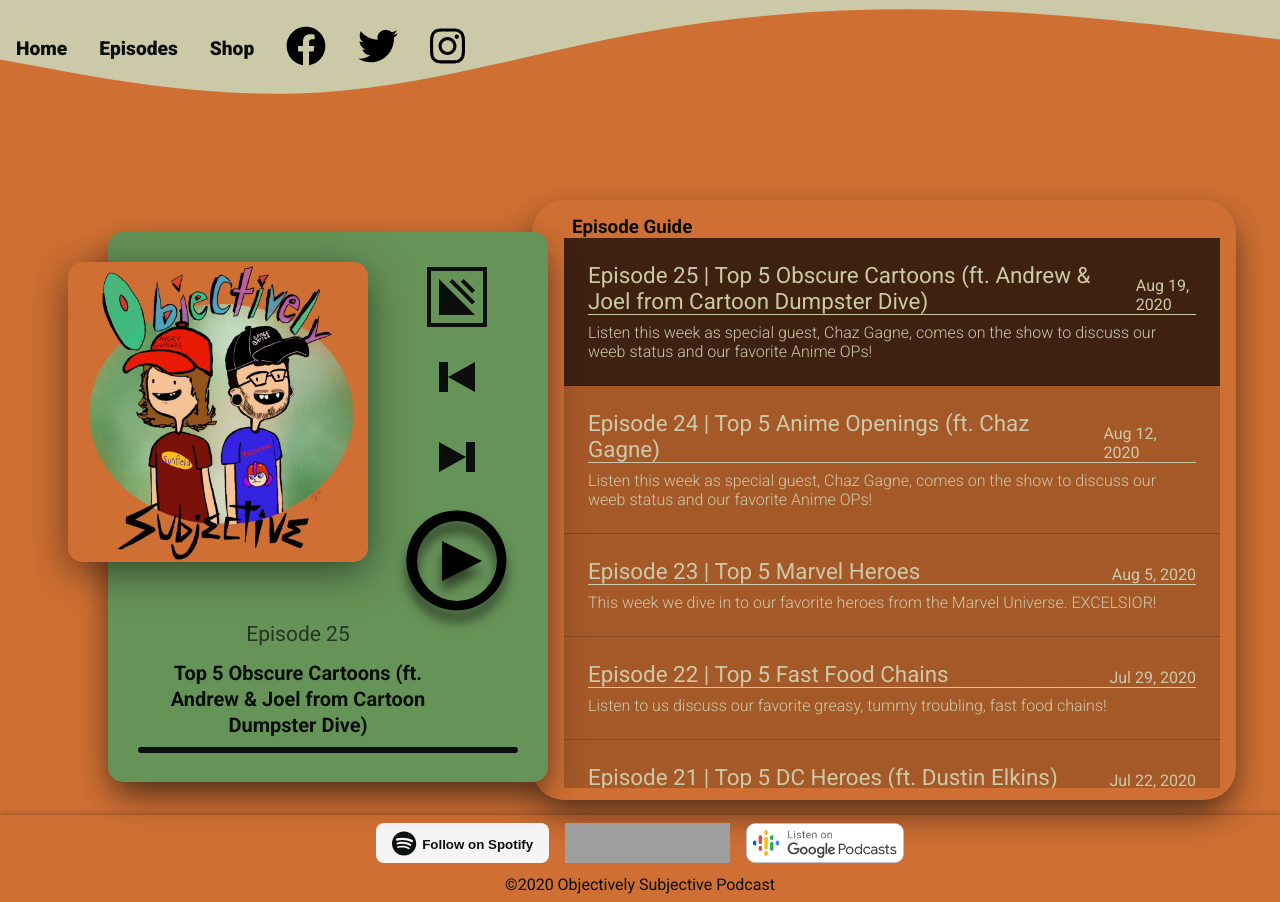
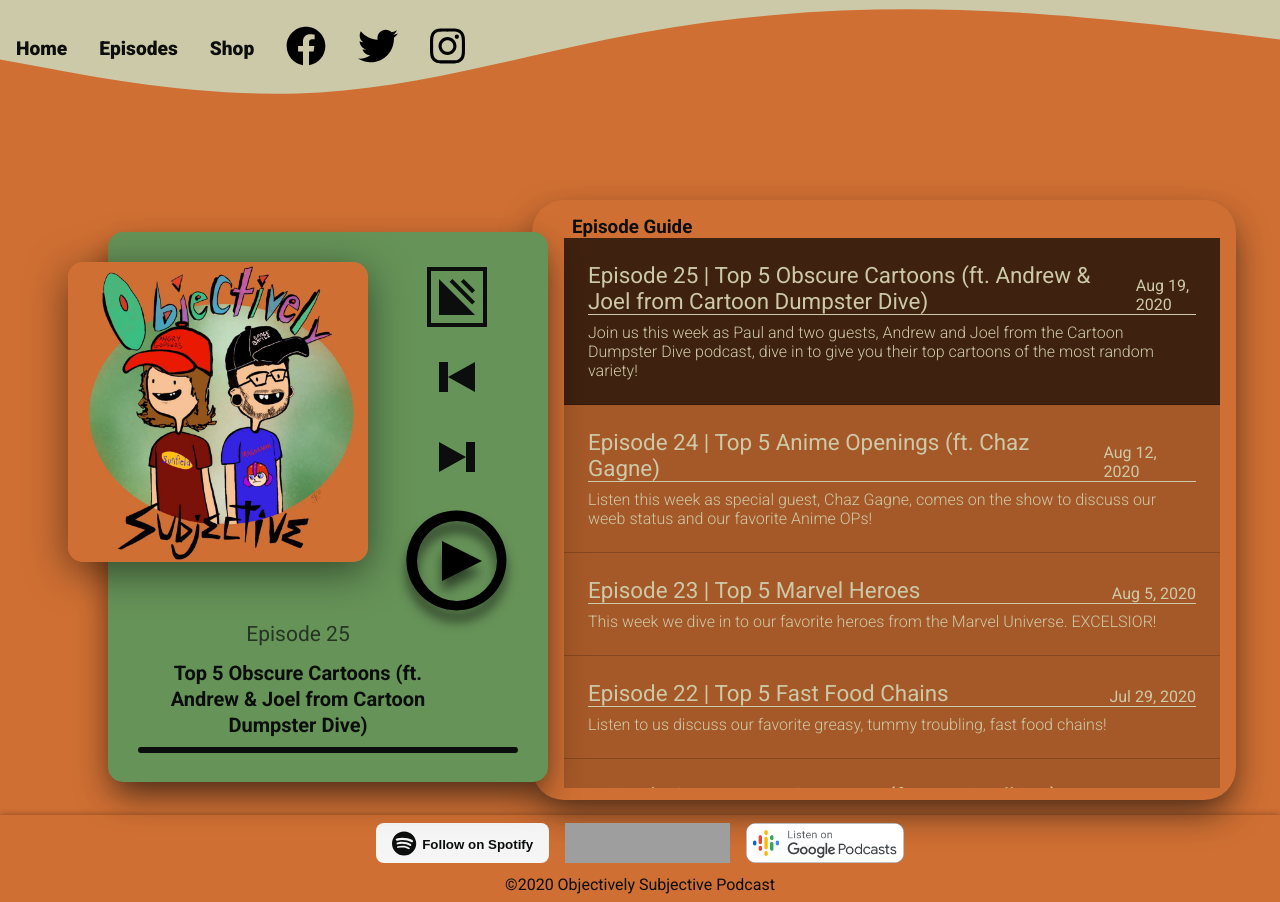
Before and after one commit to ctgagne/objectively-subjective, a Vue app: page /#/episodes in a window 1280 px wide. Built offline with nearby package versions, Linux system fonts and the light colour scheme; no server answers; grey boxes are pictures that could not be loaded.

Commit message:
update synop 8.19

```diff
--- a/src/views/EpisodeGuide.vue
+++ b/src/views/EpisodeGuide.vue
@@ -143,7 +143,7 @@ export default {
           favorited: false,
           number: "25",
           synop:
-            "Listen this week as special guest, Chaz Gagne, comes on the show to discuss our weeb status and our favorite Anime OPs!",
+            "Join us this week as Paul and two guests, Andrew and Joel from the Cartoon Dumpster Dive podcast, dive in to give you their top cartoons of the most random variety!",
           date: "Aug 19, 2020"
         },
         {
```
